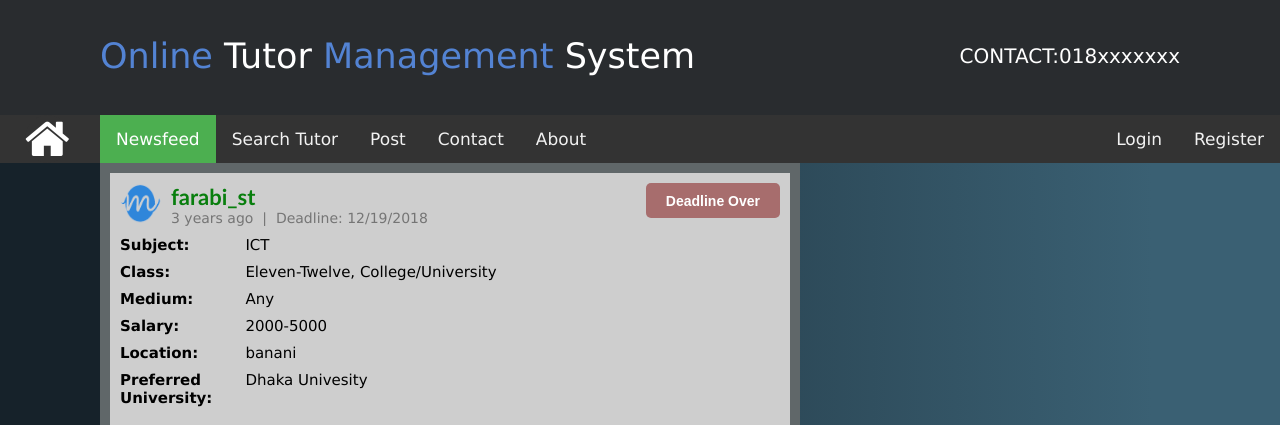
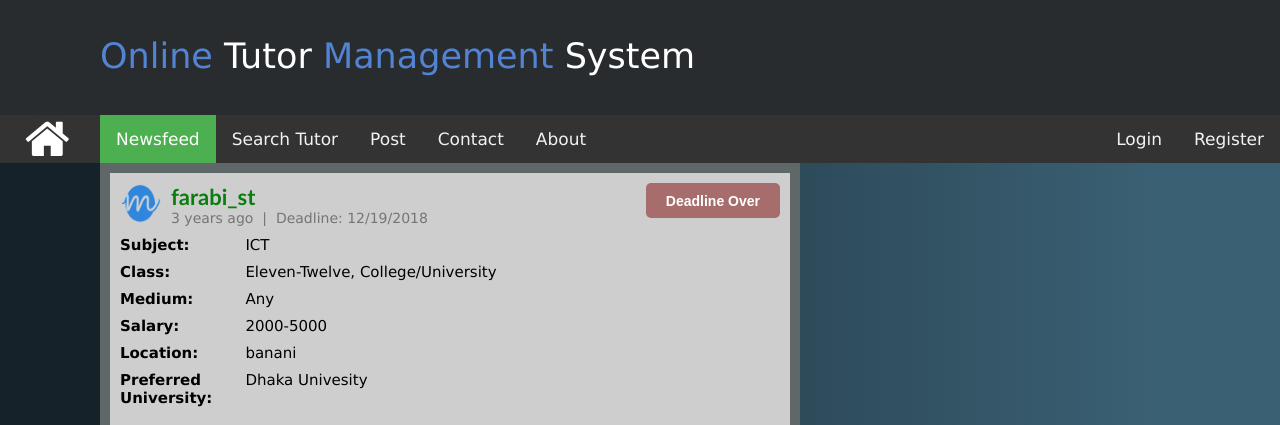
Before and after one commit to Farabi1122/E-Tutor, a PHP site: page / in a window 1280 px wide; the page is wider, and only the part inside the window is pictured. Shown: the top 425 px of that part. Run offline with PHP 8.4, Linux system fonts and the light colour scheme; data comes from the database, SQL or seed files in the repository; some libraries are stand-ins or nearby versions.

Commit message:
Update banner.inc.php

```diff
--- a/inc/banner.inc.php
+++ b/inc/banner.inc.php
@@ -1,2 +1 @@
 <h1><a href="index.php"> <span>Online </span>Tutor <span>Management </span>System</a></h1>
-<h3><a href="#">CONTACT:018xxxxxxx</a></h3>
```
